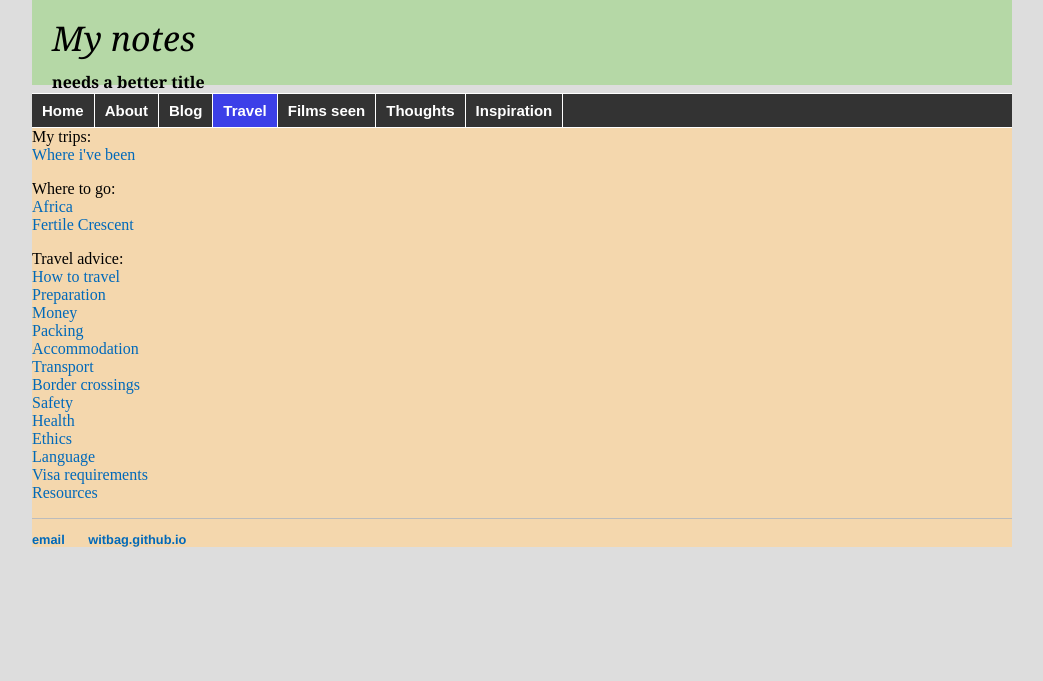
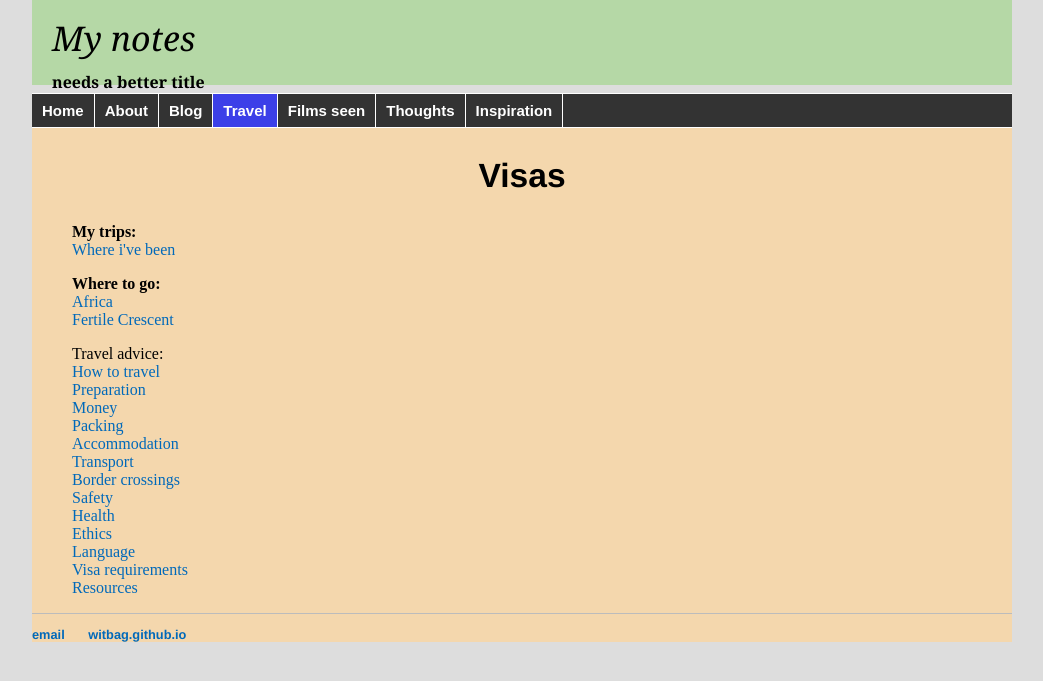
Before and after one commit to witbag/witbag.github.io, a Jekyll site: the page built from travel/index.html, in a window 1280 px wide. Shown: the top 681 px of the page, without its empty margins (118-1161 px from the left). Built offline with Jekyll 4.4.1, drawn with Linux system fonts in a browser that asks for light colours.

Commit message:
Update index.html

```diff
--- a/travel/index.html
+++ b/travel/index.html
@@ -3,12 +3,16 @@ layout: travel
 title: Travel
 ---
 
-My trips:<br>
+<br>
+<center><h2>Visas</h2></center>
+<ul>
+
+<b>My trips:</b><br>
 <a href="pasttrips.html">Where i've been</a></p>
-Where to go:<br>
+<b>Where to go:</b><br>
 <a href="africa.html">Africa</a><br>
 <a href="westasia.html">Fertile Crescent</a></p>
-Travel advice:<br>
+</b>Travel advice:</b><br>
 <a href="waystotravel.html">How to travel</a><br>
 <a href="preparation.html">Preparation</a><br>
 <a href="money.html">Money</a><br>
@@ -22,3 +26,5 @@ Travel advice:<br>
 <a href="lang.html">Language</a><br>
 <a href="visas.html">Visa requirements</a><br>
 <a href="resources.html">Resources</a></p>
+
+</ul>
```
